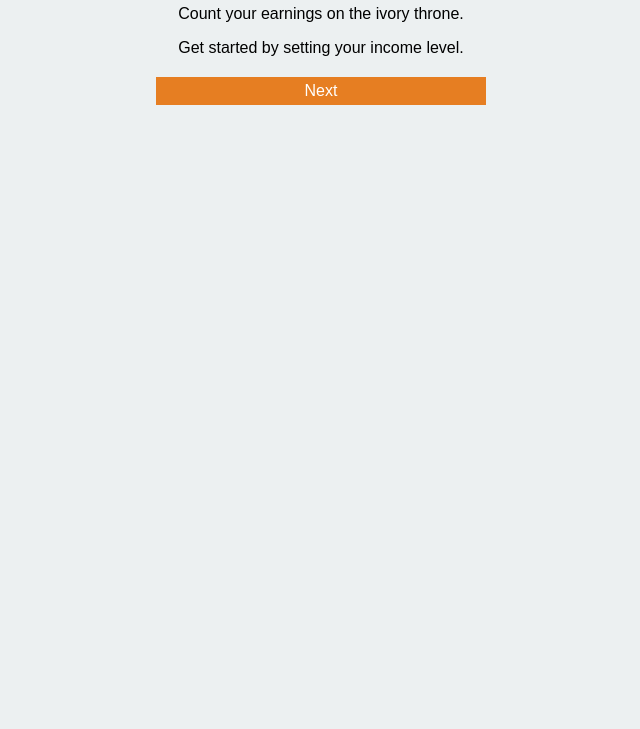
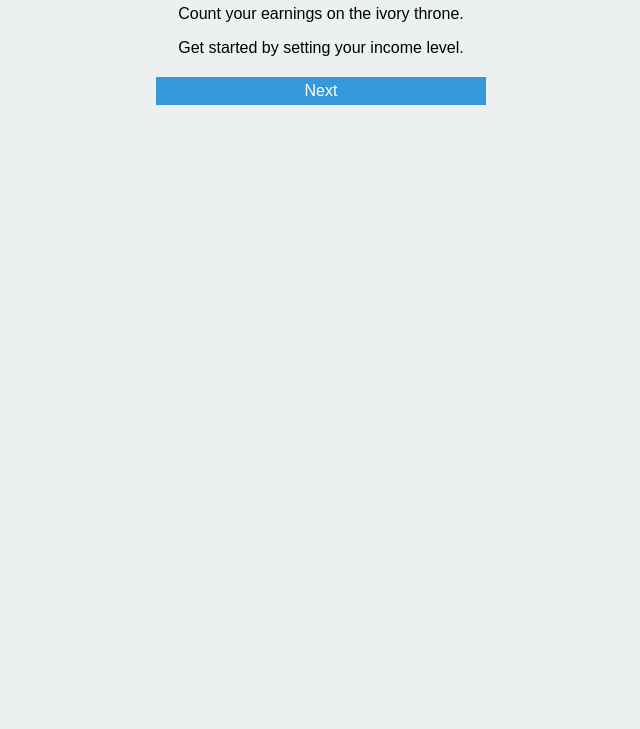
Before and after one commit to slifty/on-the-job-web, a plain HTML site: page index.html in a window 1280 px wide. Shown: the part 71-800 px from the top of the page, without its empty margins (319-959 px from the left). Drawn offline with Linux system fonts and the light colour scheme.

Commit message:
color buttons

```diff
--- a/css/style.css
+++ b/css/style.css
@@ -31,7 +31,7 @@ body {
 }
 
 .next {
-	background: #e67e22;
+	background: #3498db;
 	color: #fff;
 	padding: 5px;
 	width: 80%;
```
